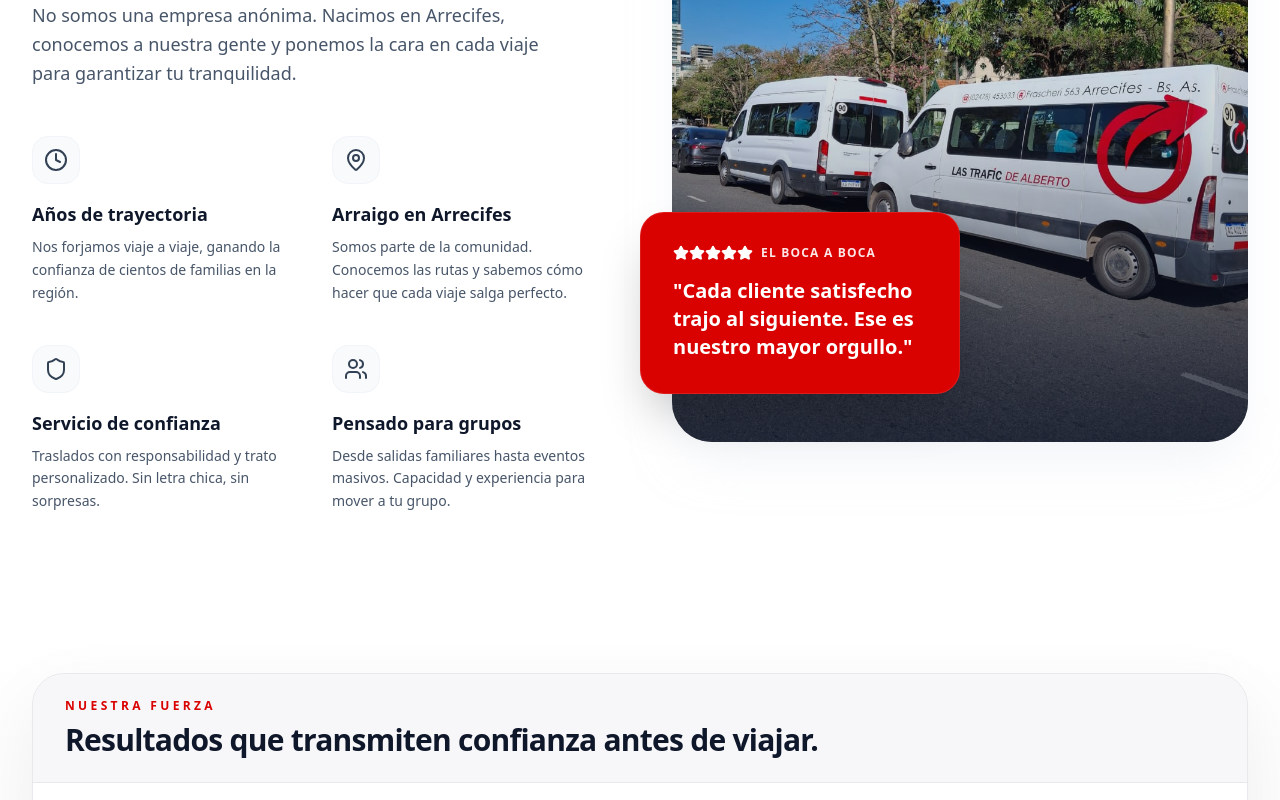
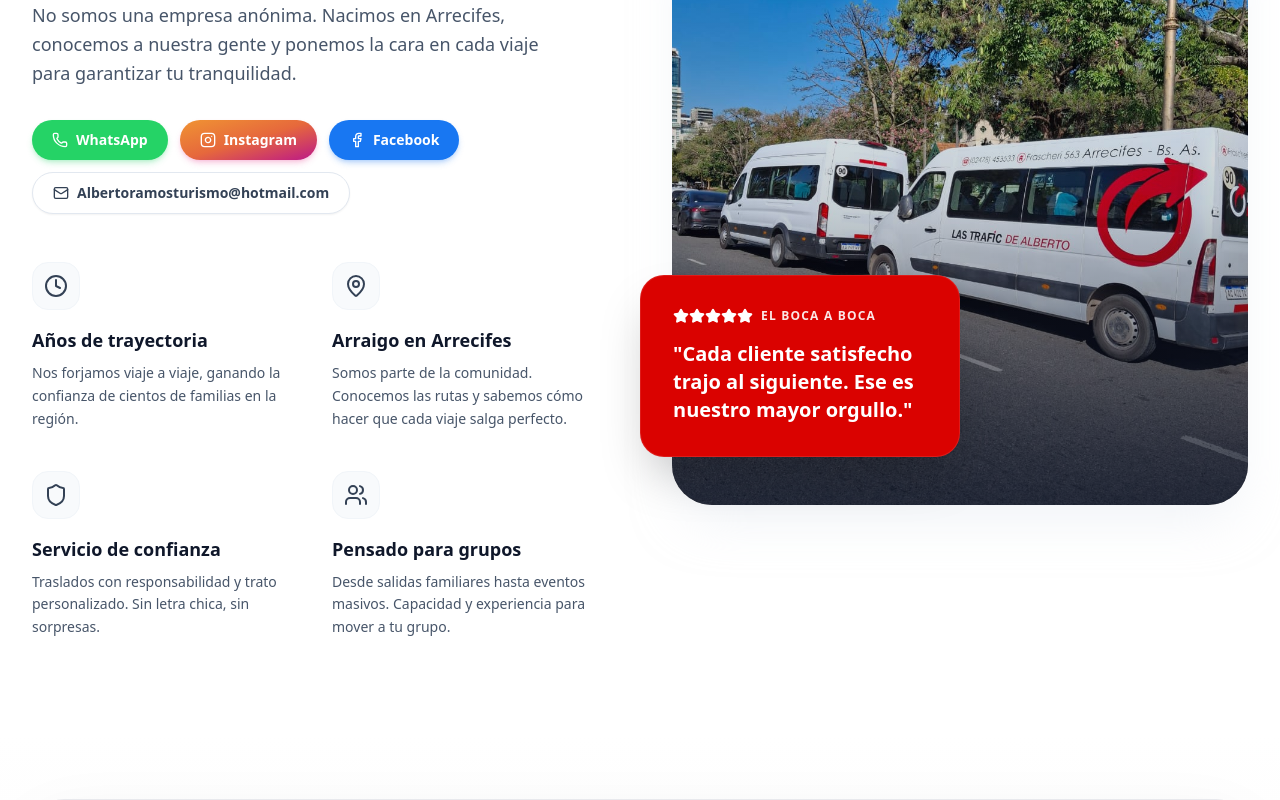
Before and after one commit to valentinomaseda/las-trafic-de-alberto, a Next.js app in the folder frontend/: page / in a window 1280 px wide. Shown: the part 1600-2400 px from the top of the page. Built offline with nearby package versions, Linux system fonts and the light colour scheme; no server answers; the database is empty.

Commit message:
feat: implement landing page architecture with new UI components and booking lead generator

```diff
--- a/frontend/app/paquetes/page.tsx
+++ b/frontend/app/paquetes/page.tsx
@@ -19,7 +19,7 @@ import { Footer } from '@/components/Footer';
 import { supabase, type Package } from '@/lib/supabase';
 
 const BRAND_RED = '#da0200';
-const WHATSAPP_NUMBER = '5492478505684';
+const WHATSAPP_NUMBER = '5492478504811';
 const PAGE_SIZE = 12;
 
 function buildWhatsappHref(pkg: Package) {
--- a/frontend/app/shows/page.tsx
+++ b/frontend/app/shows/page.tsx
@@ -16,7 +16,7 @@ import { Footer } from '@/components/Footer';
 import { supabase, type Show } from '@/lib/supabase';
 import { ShowCard } from '@/components/ShowsSection';
 
-const WHATSAPP_NUMBER = '5492478505684';
+const WHATSAPP_NUMBER = '5492478504811';
 const BRAND_RED = '#da0200';
 const PAGE_SIZE = 9;
 
--- a/frontend/components/AboutPreview.tsx
+++ b/frontend/components/AboutPreview.tsx
@@ -1,7 +1,7 @@
 'use client';
 
 import { motion } from 'framer-motion';
-import { MapPin, Clock, Shield, Star, Users, Award } from 'lucide-react';
+import { MapPin, Clock, Shield, Star, Users, Award, Mail, Phone, Instagram, Facebook } from 'lucide-react';
 import Image from 'next/image'; // Asumiendo Next.js. Cambiar por <img> si usas Vite puro.
 
 const BRAND_RED = '#da0200';
@@ -71,6 +71,44 @@ export function AboutPreview() {
               <p className="text-lg text-slate-600 leading-relaxed max-w-lg">
                 No somos una empresa anónima. Nacimos en Arrecifes, conocemos a nuestra gente y ponemos la cara en cada viaje para garantizar tu tranquilidad.
               </p>
+
+              {/* Links de contacto */}
+              <div className="mt-8 flex flex-wrap gap-3">
+                <a
+                  href="https://wa.me/5492478504811?text=Hola%20Alberto%2C%20quiero%20pedir%20informacion%20y%20coordinar%20un%20viaje."
+                  target="_blank"
+                  rel="noreferrer"
+                  className="inline-flex items-center gap-2 rounded-full bg-[#25D366] px-5 py-2.5 text-sm font-semibold text-white shadow-md shadow-[#25D366]/25 transition hover:opacity-90"
+                >
+                  <Phone className="h-4 w-4" />
+                  WhatsApp
+                </a>
+                <a
+                  href="https://www.instagram.com/lastraficdealberto/"
+                  target="_blank"
+                  rel="noreferrer"
+                  className="inline-flex items-center gap-2 rounded-full bg-gradient-to-br from-[#f09433] via-[#e6683c] via-[#dc2743] via-[#cc2366] to-[#bc1888] px-5 py-2.5 text-sm font-semibold text-white shadow-md shadow-pink-500/25 transition hover:opacity-90"
+                >
+                  <Instagram className="h-4 w-4" />
+                  Instagram
+                </a>
+                <a
+                  href="https://www.facebook.com/lastrafic.dealberto"
+                  target="_blank"
+                  rel="noreferrer"
+                  className="inline-flex items-center gap-2 rounded-full bg-[#1877F2] px-5 py-2.5 text-sm font-semibold text-white shadow-md shadow-[#1877F2]/25 transition hover:opacity-90"
+                >
+                  <Facebook className="h-4 w-4" />
+                  Facebook
+                </a>
+                <a
+                  href="mailto:Albertoramosturismo@hotmail.com"
+                  className="inline-flex items-center gap-2 rounded-full border border-slate-200 bg-white px-5 py-2.5 text-sm font-semibold text-slate-700 shadow-sm transition hover:border-[#da0200] hover:text-[#da0200]"
+                >
+                  <Mail className="h-4 w-4" />
+                  Albertoramosturismo@hotmail.com
+                </a>
+              </div>
             </motion.div>
 
             <motion.div
--- a/frontend/components/ConciergeCTA.tsx
+++ b/frontend/components/ConciergeCTA.tsx
@@ -6,7 +6,7 @@ import { PhoneCall, ArrowRight, Wrench, Route, Headset } from 'lucide-react';
 import { SectionReveal } from './SectionReveal';
 
 const BRAND_RED = '#da0200';
-const WHATSAPP_URL = 'https://wa.me/5492478505684?text=Hola%20Alberto%2C%20tengo%20una%20consulta%20especial%20sobre%20un%20viaje.';
+const WHATSAPP_URL = 'https://wa.me/5492478504811?text=Hola%20Alberto%2C%20tengo%20una%20consulta%20especial%20sobre%20un%20viaje.';
 
 const GARANTIAS = [
   {
--- a/frontend/components/DestinationsCarousel.tsx
+++ b/frontend/components/DestinationsCarousel.tsx
@@ -8,7 +8,7 @@ import Image from 'next/image';
 import { supabase, type Package } from '@/lib/supabase';
 
 const BRAND_RED = '#da0200';
-const WHATSAPP_NUMBER = '5492478505684';
+const WHATSAPP_NUMBER = '5492478504811';
 
 function buildWhatsappHref(pkg: Package) {
   const tags = pkg.tags || [];
--- a/frontend/components/Hero.tsx
+++ b/frontend/components/Hero.tsx
@@ -6,7 +6,7 @@ import { ArrowRight, ShieldCheck, Users2, MapPin, CheckCircle2 } from 'lucide-re
 import { motion } from 'framer-motion';
 import { SectionReveal } from './SectionReveal';
 
-const whatsappHref = 'https://wa.me/5492478505684?text=Hola%20Alberto%2C%20quiero%20cotizar%20un%20viaje%20con%20Las%20Trafic%20De%20Alberto';
+const whatsappHref = 'https://wa.me/5492478504811?text=Hola%20Alberto%2C%20quiero%20cotizar%20un%20viaje%20con%20Las%20Trafic%20De%20Alberto';
 const BRAND_RED = '#da0200';
 
 export function Hero() {
--- a/frontend/components/LocationSection.tsx
+++ b/frontend/components/LocationSection.tsx
@@ -4,7 +4,7 @@ import Link from 'next/link';
 import { MapPin, Navigation, PhoneCall } from 'lucide-react';
 import { SectionReveal } from './SectionReveal';
 
-const WHATSAPP_NUMBER = '5492478505684';
+const WHATSAPP_NUMBER = '5492478504811';
 const whatsappHref = `https://wa.me/${WHATSAPP_NUMBER}?text=${encodeURIComponent('Hola Alberto, quiero consultar por la ubicacion de la oficina y coordinar una visita.')}`;
 
 const businessHours = [
--- a/frontend/components/Navbar.tsx
+++ b/frontend/components/Navbar.tsx
@@ -7,7 +7,7 @@ import { Menu, PhoneCall, X } from 'lucide-react';
 import { AnimatePresence, motion } from 'framer-motion';
 import { useScrolled } from '../hooks/useScrolled';
 
-const whatsappHref = 'https://wa.me/5492478505684?text=Hola%20quiero%20cotizar%20un%20viaje%20con%20Las%20Trafic%20De%20Alberto';
+const whatsappHref = 'https://wa.me/5492478504811?text=Hola%20quiero%20cotizar%20un%20viaje%20con%20Las%20Trafic%20De%20Alberto';
 
 const navItems = [
   { label: 'Inicio', href: '#top' },
--- a/frontend/components/ServiceSolutions.tsx
+++ b/frontend/components/ServiceSolutions.tsx
@@ -130,7 +130,7 @@ export default function ServiceSolutions() {
             const Icon = solucion.icon;
 
             // Reemplazar este href con la lógica real de WhatsApp (ej: abriendo modal o wa.me)
-            const whatsappLink = `https://wa.me/5492478505684?text=${encodeURIComponent(`Hola Alberto, quiero consultar por el servicio de ${solucion.title}.`)}`;
+            const whatsappLink = `https://wa.me/5492478504811?text=${encodeURIComponent(`Hola Alberto, quiero consultar por el servicio de ${solucion.title}.`)}`;
 
             return (
               <motion.a
--- a/frontend/components/ShowsSection.tsx
+++ b/frontend/components/ShowsSection.tsx
@@ -7,7 +7,7 @@ import { Calendar, MapPin, Music, ArrowRight, MessageCircle } from 'lucide-react
 import Image from 'next/image';
 import Link from 'next/link';
 
-const WHATSAPP_NUMBER = '5492478505684';
+const WHATSAPP_NUMBER = '5492478504811';
 const BRAND_RED = '#da0200';
 const HOME_LIMIT = 6;
 
--- a/frontend/components/SmartLeadGenerator.tsx
+++ b/frontend/components/SmartLeadGenerator.tsx
@@ -5,7 +5,7 @@ import { motion } from 'framer-motion';
 import { Map, Users, CalendarDays, Send } from 'lucide-react';
 
 export default function SmartLeadGenerator() {
-  const telefonoWhatsApp = '5492478505684';
+  const telefonoWhatsApp = '5492478504811';
   const [formData, setFormData] = useState({
     destino: '',
     pasajeros: '',
```
Also changed, not shown: frontend/components/Footer.tsx (+25 -2 lines), frontend/public/images/destinos/carlos-paz.jpg (added).
